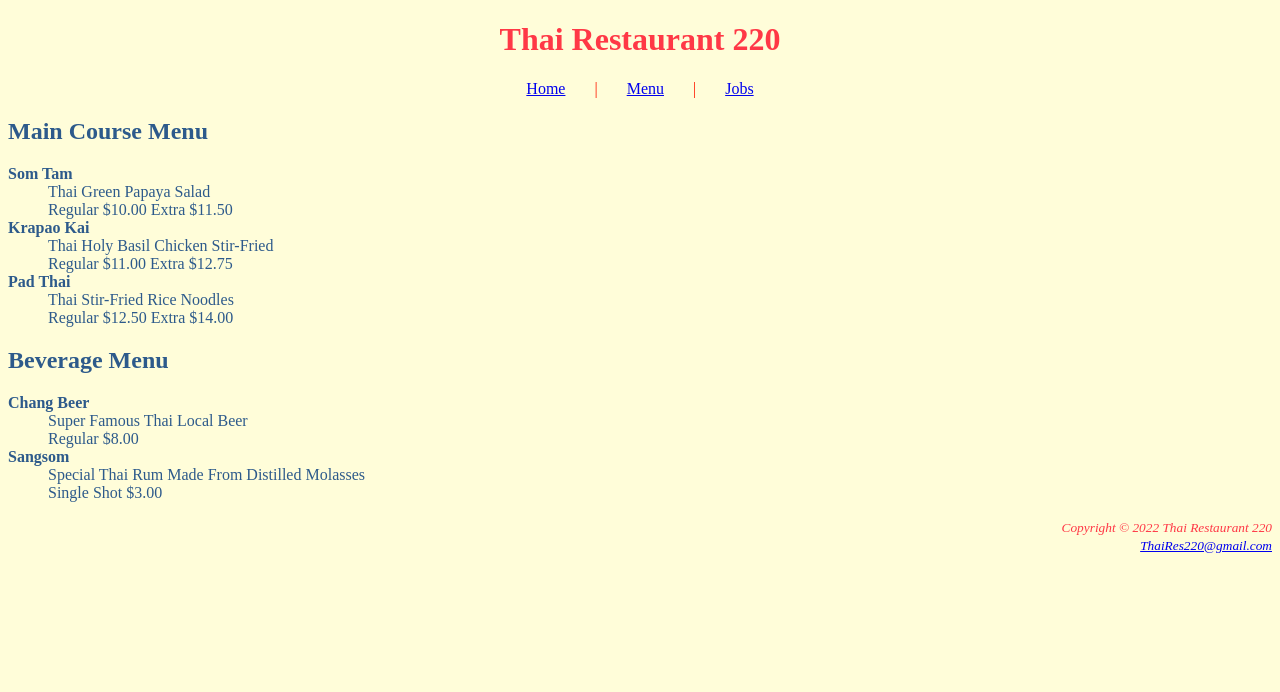
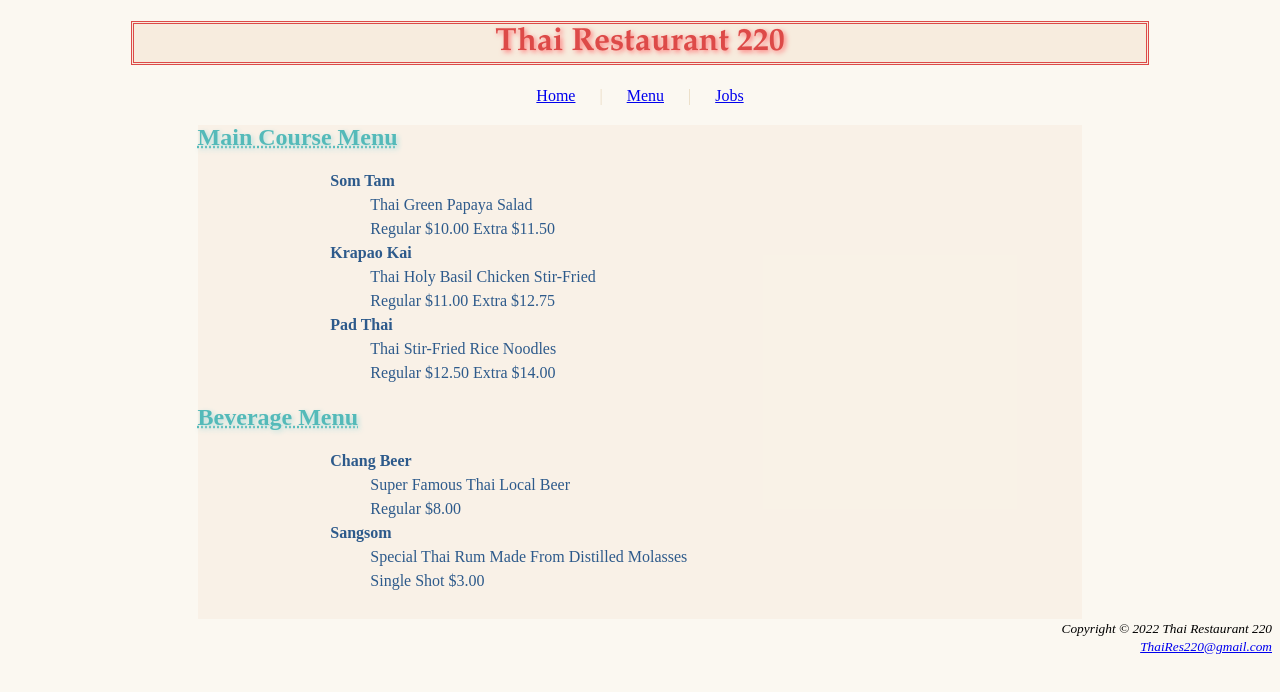
Before and after one commit to JJSenior03/SF220-AS3-2024, a plain HTML site: page menu.html in a window 1280 px wide. Drawn offline with Linux system fonts and the light colour scheme.

Commit message:
CSS WEBPAGE UI STYLE UPDATED

```diff
--- a/style.css
+++ b/style.css
@@ -1,17 +1,37 @@
-body {background-color: #fffdd9;}
+body {background-color: #FBF8F1;}
 
 
 
-h1 {color: #ff3846;
+h1 {color: #DD4A48;
   text-align: center;
-  background-color: #fffdd9;}
+  background-color: #F7ECDE;
+  border-style: double;
+  margin-left: auto;
+  margin-right: auto;
+  width:80%;
+  font-family: "Garamond", serif;
+  text-shadow: 2px 2px 5px rgb(255, 120, 120)}
 
-nav {color: rgb(255, 25, 0);
+h2 {color: #54BAB9;
+  text-shadow: 2px 2px 5px rgb(183, 223, 221);
+  text-decoration-line: underline;
+  text-decoration-style: dotted}
+
+nav {color: #E9DAC1;
   text-align: center;
-  word-spacing: 25px}
+  word-spacing: 20px }
 
-main {background-color: #fffdd9;
-      color: #2d5a8b}
+main {background-color: rgba(247, 236, 222, 0.5);
+    color: #2d5a8b;
+    margin-left: auto;
+    margin-right: auto;
+    width:70%;
+    line-height: 150%;
+    padding-bottom: 10px}
 
-footer {color: #ff3846;
+dl {margin-left: auto;
+    margin-right: auto;
+    width:70%;}
+
+footer {color: rgb(0, 0, 0);
   text-align: right}
```
